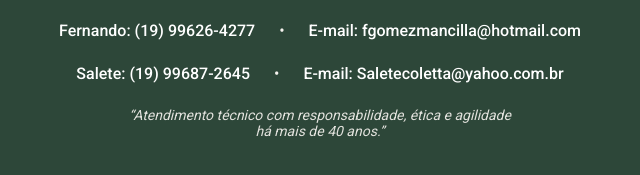
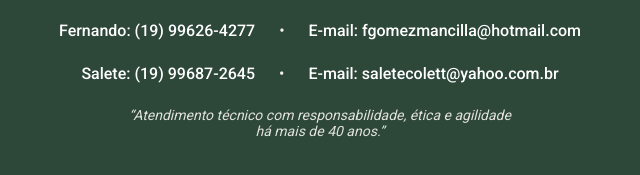
Before and after one commit to MateusFGC/consultoria-site, a plain HTML site: page index.html in a window 1280 px wide. Shown: the part 2617-2792 px from the top of the page, 320-960 px from the left. Drawn offline with nearby package versions, Linux system fonts and the light colour scheme.

Commit message:
Update index.html

```diff
--- a/index.html
+++ b/index.html
@@ -163,7 +163,7 @@
                 <a href="https://wa.me/5519996872645?text=Olá!%20Encontrei%20o%20site%20e%20gostaria%20de%20uma%20consultoria%20com%20o%20Engª%20Salete."
                     target="_blank">Salete: (19) 99687-2645</a>
                 <span>•</span>
-                <a href="mailto:Saletecoletta@yahoo.com.br">E-mail: Saletecoletta@yahoo.com.br</a>
+                <a href="mailto:Saletecolett@yahoo.com.br">E-mail: saletecolett@yahoo.com.br</a>
             </div>
             <p class="footer__quote">“Atendimento técnico com responsabilidade, ética e agilidade há mais de 40 anos.”
             </p>
```
